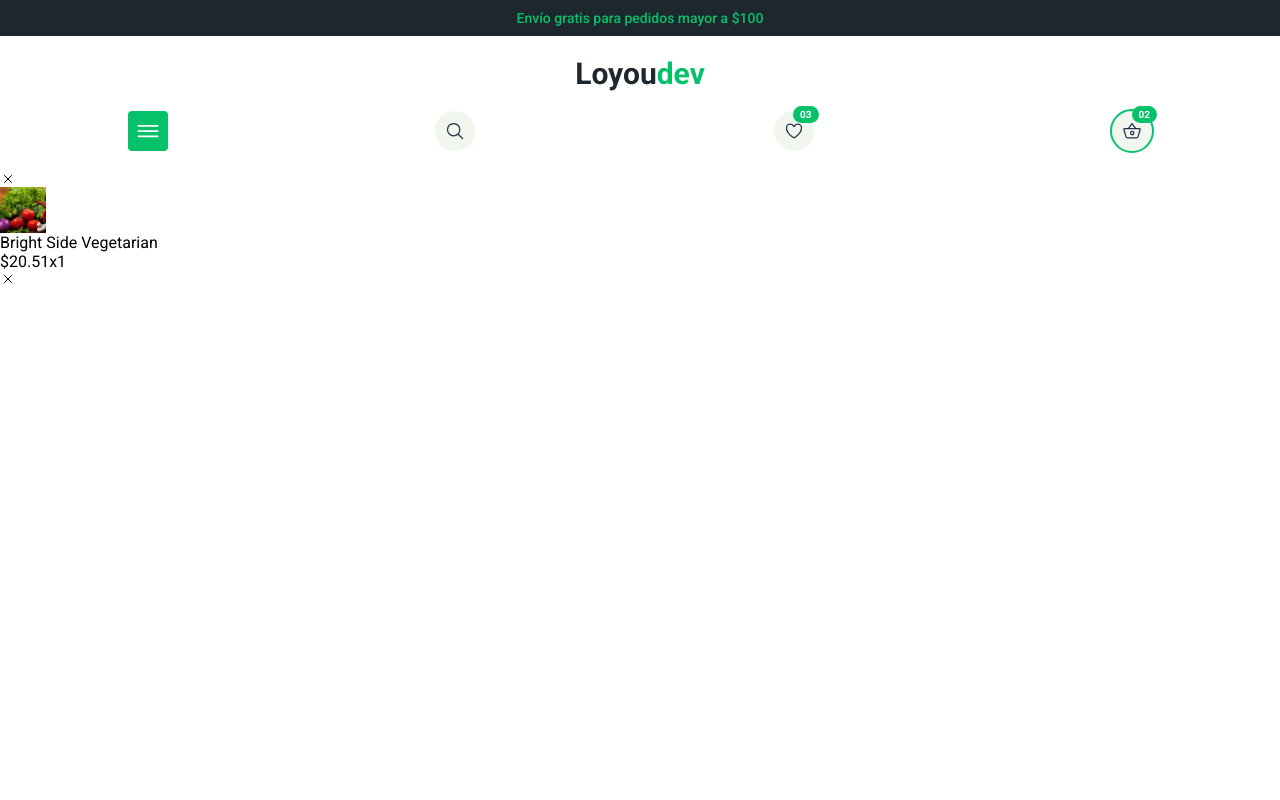
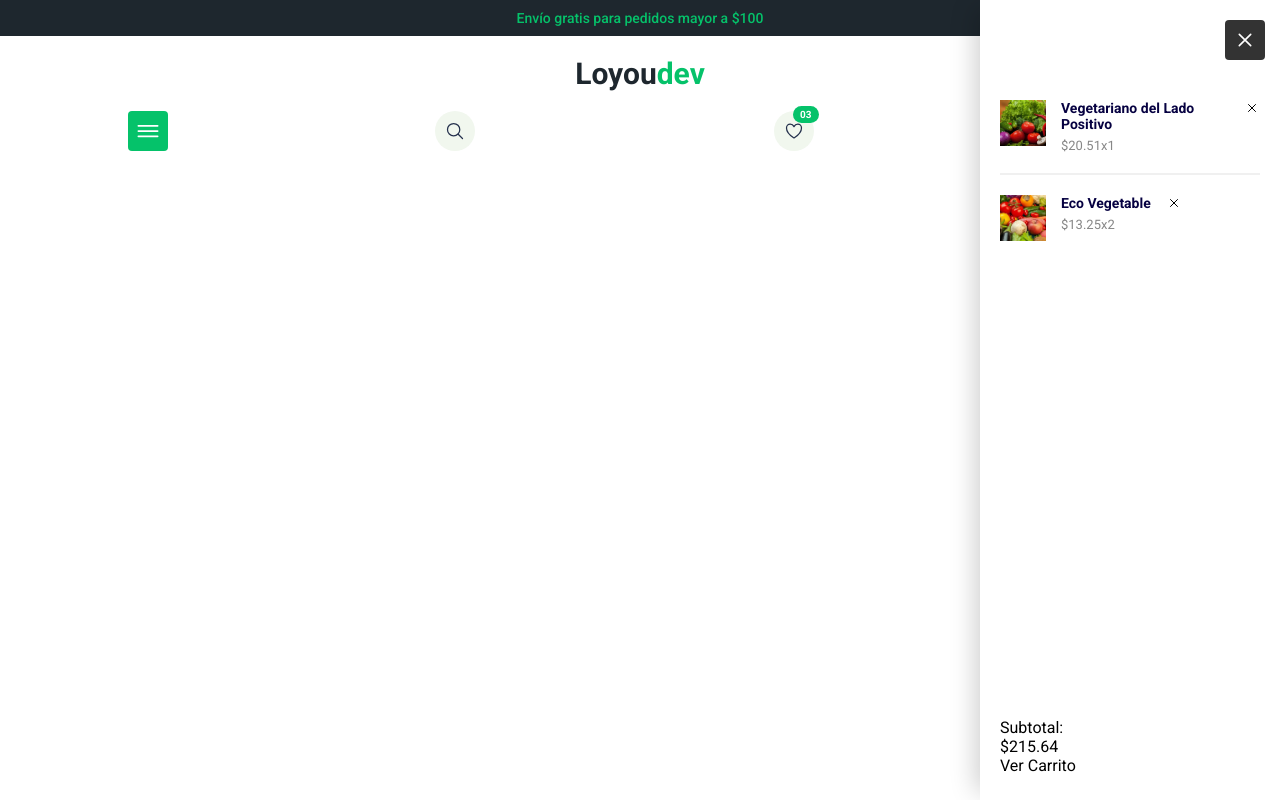
Before and after one commit to loyoudev/loyoudev-organica, a plain HTML site: page index.html in a window 1280 px wide. Both pictures are taken after a click on the button "02". Drawn offline with nearby package versions, Linux system fonts and the light colour scheme; a web font is replaced by a local one.

Commit message:
aside second

```diff
--- /dev/null
+++ b/assets/css/aside-gusta-carrito.css
@@ -0,0 +1,63 @@
+/*-----------------------------------*\
+  #ASIDE ME GUSTA Y CARRITO
+\*-----------------------------------*/
+.side-panel {
+  position: fixed;
+  top: 0;
+  right: 0;
+  background-color: var(--white);
+  max-width: 300px;
+  width: 100%;
+  height: 100%;
+  padding: 100px 20px 25px;
+  display: flex;
+  flex-direction: column;
+  box-shadow: var(--shadow-2);
+  z-index: 6;
+  visibility: hidden;
+  transition: 0.25s var(--cubic-in);
+}
+
+.side-panel.active {
+  visibility: visible;
+  transform: rotateX(-300px);
+  transition: 0.5s var(--cubic-out);
+}
+
+.panel-close-btn {
+  position: absolute;
+  top: 20px;
+  right: 15px;
+  background-color: var(--jet);
+  color: var(--white);
+  font-size: 2.6rem;
+  padding: 7px;
+  border-radius: var(--radius-4);
+}
+
+/*con esto manda abajo al boton subtotal*/
+.panel-list { margin-block-end: auto;}
+
+.panel-item:not(:last-child) {
+  padding-block-end: 20px;
+  border-block-end: 2px solid var(--cultured);
+  margin-block-end: 20px;
+}
+
+.panel-card {
+  display: flex;
+  align-items: flex-start;
+  gap: 15px;
+}
+
+.panel-item .item-title {
+  color: var(--russian-violet);
+  font-size: var(--fs-7);
+  font-weight: var(--fw-700);
+  margin-block-end: 6px;
+}
+
+.panel-item .item-value {
+  color: var(--battleship-gray);
+  font-size: var(--fs-8);
+}
--- a/assets/js/script.js
+++ b/assets/js/script.js
@@ -13,13 +13,34 @@ for(let i = 0; i < navElems.length; i++) {
 }
 
 // search toggle
-
 const searchContainer = document.querySelector("[data-search-wrapper]");
 const searchBtn = document.querySelector("[data-search-btn]");
 
 searchBtn.addEventListener("click", function () {
   searchContainer.classList.toggle("active");
 });
+
+
+
+// ASIDE WHISHLIST Y CART TOGGLE
+const panelBtns = document.querySelectorAll("[data-panel-btn]");
+const sidePanels = document.querySelectorAll("[data-side-panel]");
+
+for(let i = 0; i < panelBtns.length; i++) {
+  panelBtns[i].addEventListener("click", function () {
+    let clickElementDataValue = this.dataset.panelBtn;
+
+    for(let i = 0; i < sidePanels.length; i++) {
+      if (clickElementDataValue === sidePanels[i].dataset.sidePanel) {
+        sidePanels[i].classList.toggle("active");
+      } else {
+        sidePanels[i].classList.remove("active")
+      }
+    }
+  });
+}
+
+
 
 
 // accordion variables
--- a/index.html
+++ b/index.html
@@ -16,8 +16,9 @@
       custom css link
     -->
     <link rel="stylesheet" href="./assets/css/reset.css">
+    <link rel="stylesheet" href="./assets/css/reusedstyle.css">
     <link rel="stylesheet" href="./assets/css/header.css">
-    <link rel="stylesheet" href="./assets/css/reusedstyle.css">
+    <link rel="stylesheet" href="./assets/css/aside-gusta-carrito.css">
     <link rel="stylesheet" href="./assets/css/home.css">
 
 
@@ -93,7 +94,7 @@
 
                 <li><a href="./" class="navbar-link">Mi carrito</a></li>
 
-                <li><a href="./" class="navbar-link">Me gusta</a></li>
+                <li><a href="./" class="navbar-link">Lista de deseos</a></li>
 
                 <li><a href="./" class="navbar-link">Contacto</a></li>
               </ul>
@@ -189,9 +190,14 @@
 
 
  <!--
-  ASIDE
+  ASIDE LISTA DE DESEOS Y CARRITO
  -->
   <aside class="aside">
+
+
+     <!--
+      #LISTA DE DESEOS
+     -->
     <div class="side-panel" data-side-panel="whishlist">
       <button class="panel-close-btn" aria-label="close whishlist" data-panel-btn="whishlist">
         <ion-icon name="close-outline"></ion-icon>
@@ -205,7 +211,7 @@
             </figure>
 
             <div>
-              <p class="item-title">Bright Side Vegetarian</p>
+              <p class="item-title">Vegetariano del Lado Positivo</p>
 
               <span class="item-value">$20.51x1</span>
             </div>
@@ -215,7 +221,112 @@
             </button>
           </a>
         </li>
+
+        <li class="panel-item">
+          <a href="#" class="panel-card">
+            <figure class="item-banner">
+              <img src="./assets/images/product-small-1.jpg" width="46" height="46" loading="lazy" alt="Productos Vegetarianos">
+            </figure>
+
+            <div>
+              <p class="item-title">Vegetariano del Lado Positivo</p>
+
+              <span class="item-value">$20.51x1</span>
+            </div>
+
+            <button class="item-close-btn" aria-label="Remove item">
+              <ion-icon name="close-outline"></ion-icon>
+            </button>
+          </a>
+        </li>
+
+        <li class="panel-item">
+          <a href="./product-details.html" class="panel-card">
+
+            <figure class="item-banner">
+              <img src="./assets/images/product-small-3.jpg" width="46" height="46" loading="lazy"
+                alt="House of Veggies">
+            </figure>
+
+            <div>
+              <p class="item-title">House of Veggies</p>
+
+              <span class="item-value">$20.15x1</span>
+            </div>
+
+            <button class="item-close-btn" aria-label="Remove item">
+              <ion-icon name="close-outline"></ion-icon>
+            </button>
+
+          </a>
+        </li>
+
       </ul>
+
+      <div class="subtotal">
+        <p class="subtotal-text">Subtotal:</p>
+
+        <data class="subtotal-value" value="265.14">$265.14</data>
+      </div>
+
+      <a href="#" class="panel-btn">Ver Lista de Deseos</a>
+    </div>
+
+    <!--
+      #CARRITO DE COMPRAS
+     -->
+    <div class="side-panel" data-side-panel="cart">
+      <button class="panel-close-btn" aria-label="close cart" data-panel-btn="cart">
+        <ion-icon name="close-outline"></ion-icon>
+      </button>
+
+      <ul class="panel-list">
+        <li class="panel-item">
+          <a href="#" class="panel-card">
+            <figure class="item-banner">
+              <img src="./assets/images/product-small-1.jpg" width="46" height="46" loading="lazy" alt="Productos Vegetarianos">
+            </figure>
+
+            <div>
+              <p class="item-title">Vegetariano del Lado Positivo</p>
+
+              <span class="item-value">$20.51x1</span>
+            </div>
+
+            <button class="item-close-btn" aria-label="Remove item">
+              <ion-icon name="close-outline"></ion-icon>
+            </button>
+          </a>
+        </li>
+
+        <li class="panel-item">
+          <a href="./product-details.html" class="panel-card">
+
+            <figure class="item-banner">
+              <img src="./assets/images/product-small-2.jpg" width="46" height="46" loading="lazy" alt="Eco Vegetable">
+            </figure>
+
+            <div>
+              <p class="item-title">Eco Vegetable</p>
+
+              <span class="item-value">$13.25x2</span>
+            </div>
+
+            <button class="item-close-btn" aria-label="Remove item">
+              <ion-icon name="close-outline"></ion-icon>
+            </button>
+
+          </a>
+        </li>
+      </ul>
+
+      <div class="subtotal">
+        <p class="subtotal-text">Subtotal:</p>
+
+        <data class="subtotal-value">$215.64</data>
+      </div>
+
+      <a href="#" class="panel-btn">Ver Carrito</a>
     </div>
   </aside>
 
```
